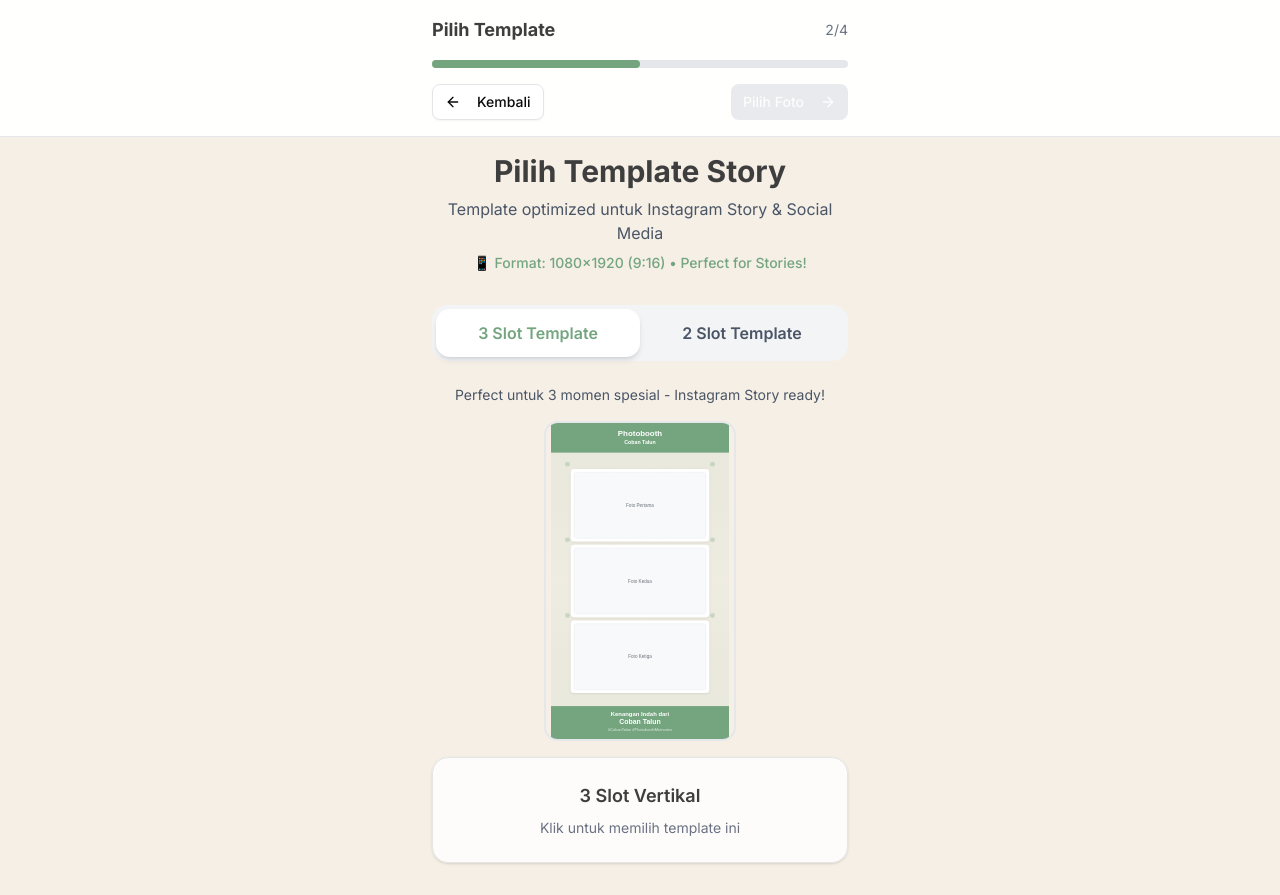
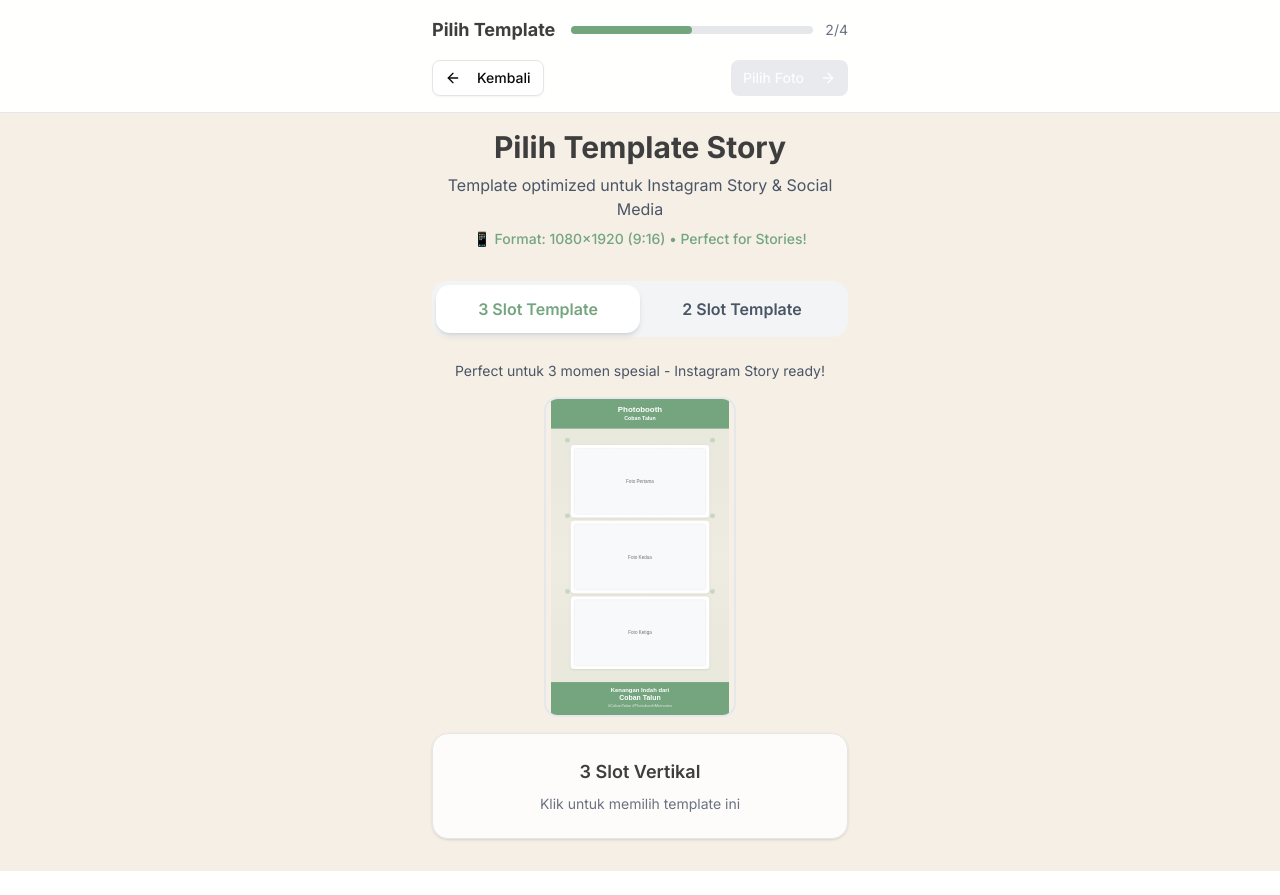
Before and after one commit to saaip7/photobooth-coban-talun, a Next.js app: page / in a window 1280 px wide. Both pictures are taken after a click on the button "Mulai Sekarang". After the commit the page ends 871 px from the top, so only its background shows below. Built offline with nearby package versions, Linux system fonts and the light colour scheme.

Commit message:
test: fixing ui landscape and compacting the appnavigation

```diff
--- a/src/components/AppNavigation.tsx
+++ b/src/components/AppNavigation.tsx
@@ -34,23 +34,27 @@ export default function AppNavigation({
   return (
     <div className="bg-white/95 backdrop-blur-sm border-b border-gray-200">
       <div className="max-w-md mx-auto p-4">
-        {/* Header */}
+        {/* Compact Header with Progress Bar */}
         <div className="flex items-center justify-between mb-4">
-          <h1 className="text-lg font-bold text-[#3E3E3E]">
+          {/* Left: Title */}
+          <h1 className="text-lg font-bold text-[#3E3E3E] flex-shrink-0 mr-4">
             {getStepTitle()}
           </h1>
-          <div className="text-sm text-gray-500">
-            {currentStepIndex + 1}/{totalSteps}
-          </div>
-        </div>
 
-        {/* Progress Bar */}
-        <div className="mb-4">
-          <div className="w-full bg-gray-200 rounded-full h-2">
-            <div
-              className="bg-[#74A57F] h-2 rounded-full transition-all duration-500 ease-out"
-              style={{ width: `${getProgress()}%` }}
-            />
+          {/* Right: Progress Bar and Step Counter */}
+          <div className="flex items-center gap-3 flex-1 min-w-0">
+            {/* Progress Bar */}
+            <div className="flex-1 bg-gray-200 rounded-full h-2">
+              <div
+                className="bg-[#74A57F] h-2 rounded-full transition-all duration-500 ease-out"
+                style={{ width: `${getProgress()}%` }}
+              />
+            </div>
+
+            {/* Step Counter */}
+            <div className="text-sm text-gray-500 flex-shrink-0">
+              {currentStepIndex + 1}/{totalSteps}
+            </div>
           </div>
         </div>
 
--- a/src/components/steps/CameraStep.tsx
+++ b/src/components/steps/CameraStep.tsx
@@ -300,7 +300,7 @@ export default function CameraStep({ onPhotosCapture, onNext, selectedTemplate }
 
           {/* Horizontal Layout when device is actually horizontal */}
           {deviceOrientation === 'landscape' && (
-            <div className="min-h-screen bg-gray-100">
+            <div className="min-h-screen bg-[#F5EFE6]">
               <div className="p-4">
                 {/* Landscape Layout - Camera and Controls Side by Side */}
                 <div className="flex flex-row items-start justify-center gap-6 max-w-6xl mx-auto">
```
